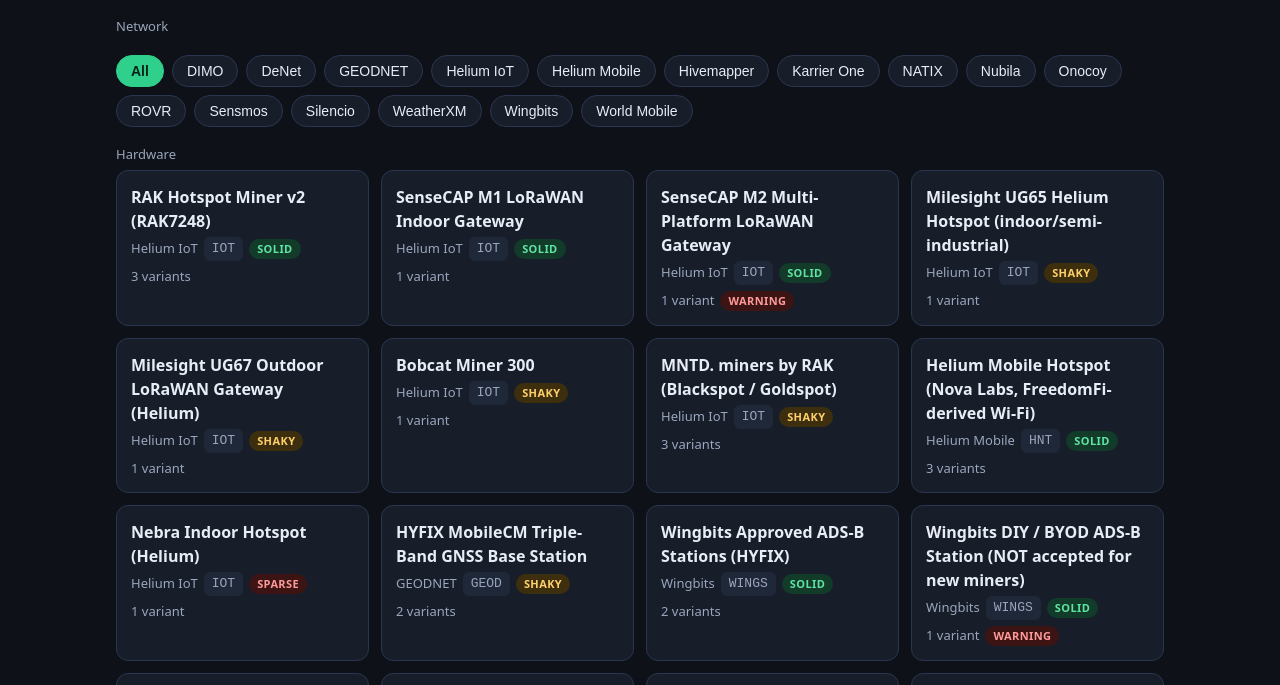
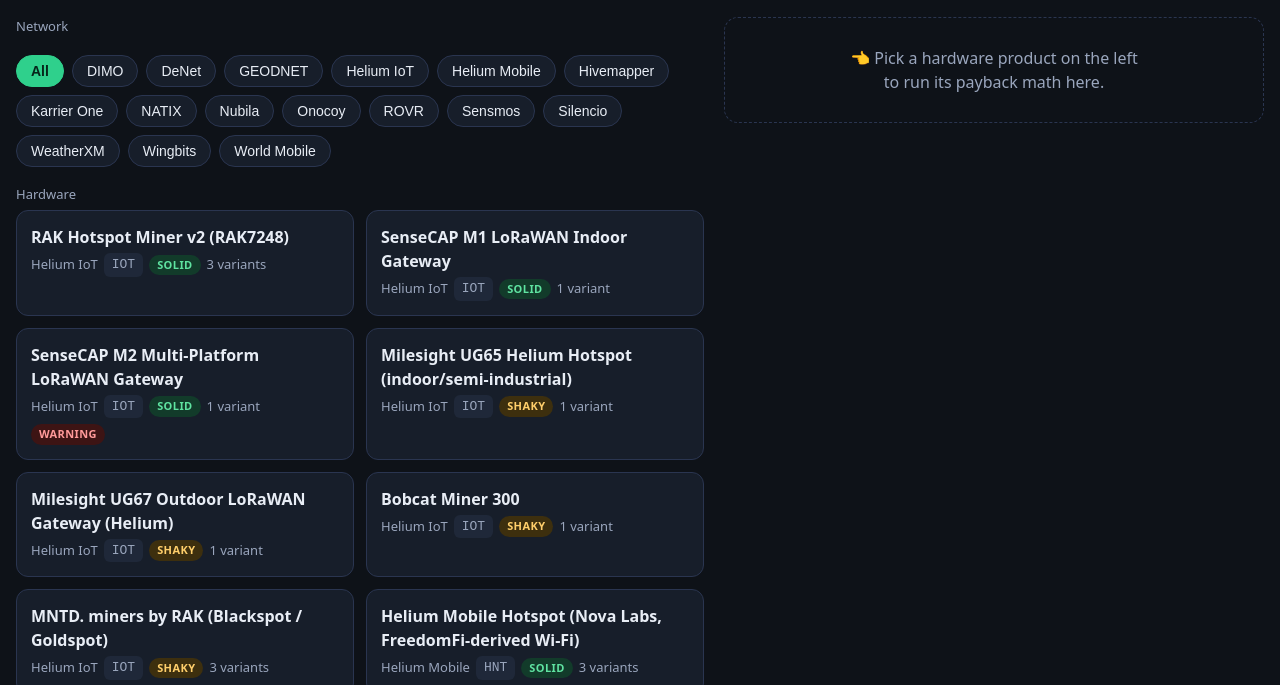
Before and after one commit to luizhm0reira/depin-roi-calculator, a plain HTML site: page index.html in a window 1280 px wide. Shown: the part 127-812 px from the top of the page. Drawn offline with Linux system fonts and the light colour scheme.

Commit message:
Layout: two-column — products left, sticky calculator right (stacks on mobile)

```diff
--- a/index.html
+++ b/index.html
@@ -14,8 +14,17 @@
   *{box-sizing:border-box}
   body{margin:0;background:var(--bg);color:var(--text);
     font-family:system-ui,-apple-system,"Segoe UI",Roboto,Helvetica,Arial,sans-serif;line-height:1.5}
-  .wrap{max-width:1080px;margin:0 auto;padding:20px 16px 80px}
+  .wrap{max-width:1440px;margin:0 auto;padding:20px 16px 80px}
   header{margin:8px 0 20px}
+  .layout{display:grid;grid-template-columns:minmax(0,1fr) 540px;gap:20px;align-items:start}
+  .col-right{position:sticky;top:16px}
+  .col-right .panel{margin-top:0;max-height:calc(100vh - 32px);overflow-y:auto}
+  .placeholder{border:1px dashed var(--line);border-radius:14px;padding:28px 20px;color:var(--muted);text-align:center}
+  @media(max-width:1023px){
+    .layout{grid-template-columns:1fr}
+    .col-right{position:static}
+    .col-right .panel{max-height:none;overflow:visible}
+  }
   h1{margin:0 0 6px;font-size:28px}
   h1 .accent{color:var(--accent)}
   .sub{color:var(--muted);margin:0;max-width:720px}
@@ -85,6 +94,8 @@
   <p class="sub">Honest payback math for DePIN hardware. Pick the <strong>exact hardware variant</strong> — a $150 miner and a $2,500 miner on the same network are not the same investment.</p>
 </header>
 
+<div class="layout">
+<div class="col-left">
 <section>
   <label>Network</label>
   <div class="chips" id="networks"></div>
@@ -94,8 +105,12 @@
   <label>Hardware</label>
   <div class="grid products" id="products"></div>
 </section>
+</div>
 
-<section id="detail" class="hidden"></section>
+<div class="col-right">
+<section id="detail"></section>
+</div>
+</div>
 
 <footer>
   <p><strong>Disclaimer:</strong> All figures are estimates for illustration only — not financial advice.
@@ -130,7 +145,7 @@ function renderNetworks(){
   $('networks').innerHTML = networks().map(n=>
     `<button class="chip${n===state.network?' active':''}" data-n="${n}">${n}</button>`).join('');
   document.querySelectorAll('#networks .chip').forEach(c=>c.onclick=()=>{
-    state.network=c.dataset.n; state.productId=null; renderNetworks(); renderProducts(); $('detail').classList.add('hidden');
+    state.network=c.dataset.n; state.productId=null; renderNetworks(); renderProducts(); showPlaceholder();
   });
 }
 
@@ -157,6 +172,11 @@ function selectProduct(id){
   document.querySelectorAll('#products .card').forEach(c=>c.classList.toggle('sel',c.dataset.id===id));
   renderDetail();
   fetchPrice();
+  if(window.innerWidth<1024) $('detail').scrollIntoView({behavior:'smooth',block:'start'});
+}
+
+function showPlaceholder(){
+  $('detail').innerHTML=`<div class="placeholder">👈 Pick a hardware product on the left<br>to run its payback math here.</div>`;
 }
 function product(){ return DATA.products.find(p=>p.id===state.productId); }
 
@@ -252,7 +272,6 @@ function renderDetail(){
     </details>
     ${p.affiliate_url?`<a class="buybtn" href="${p.affiliate_url}" target="_blank" rel="noopener sponsored">Buy ${esc(p.name)} →</a>`:''}
   </div>`;
-  $('detail').classList.remove('hidden');
   renderVariants(); renderDetailInputs(); updateOutputs();
 }
 
@@ -379,7 +398,7 @@ function esc(s){ return String(s==null?'':s).replace(/[&<>"']/g,c=>({'&':'&amp;'
 // expose pure functions for node-based tests
 if(typeof module!=='undefined'&&module.exports){ module.exports={computeROI,paybackLabel,elecPerMonth,selectProduct,product,state,DATA,renderProducts,renderNetworks,updateOutputs,renderDetailInputs}; }
 
-renderNetworks(); renderProducts();
+renderNetworks(); renderProducts(); showPlaceholder();
 </script>
 </body>
 </html>
```
Also changed, not shown: template.html (+24 -5 lines).
